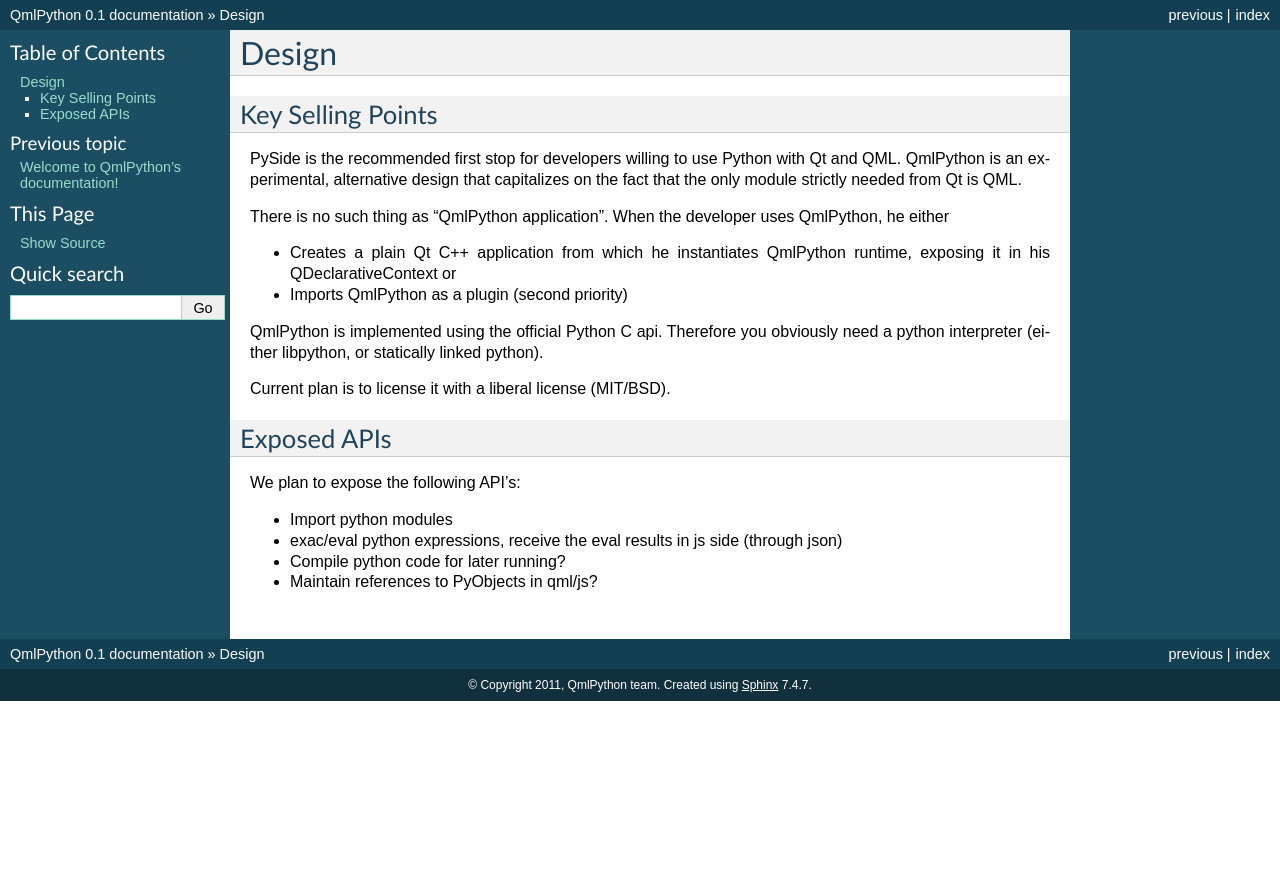
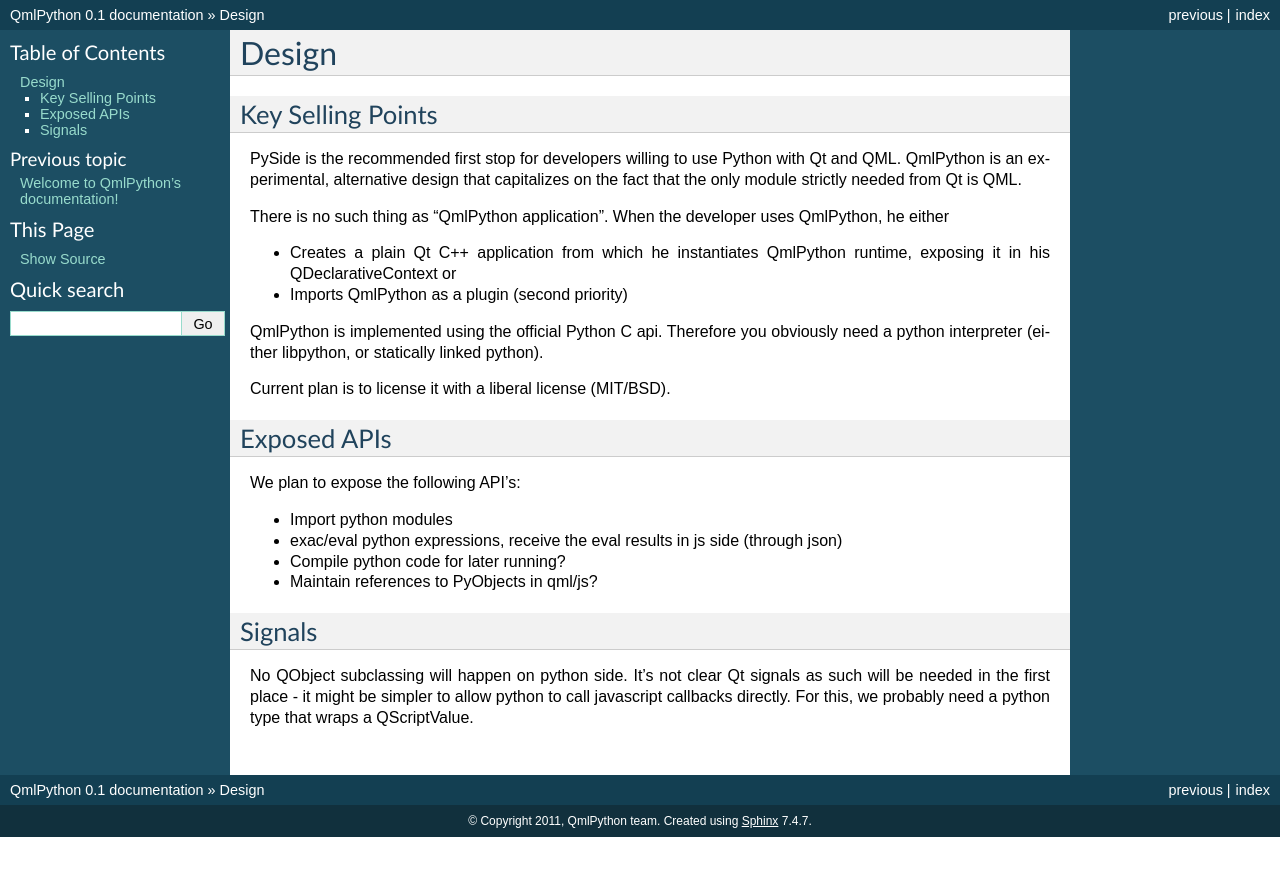
Before and after one commit to qmlpython/QmlPython, a Sphinx documentation site: the page built from doc/design.txt, in a window 1280 px wide. Shown: the top 876 px of the page. Built offline with Sphinx 7.4.7, drawn with Linux system fonts in a browser that asks for light colours.

Commit message:
add note about signals

```diff
--- a/doc/design.txt
+++ b/doc/design.txt
@@ -35,3 +35,11 @@
 * Compile python code for later running?
 
 * Maintain references to PyObjects in qml/js?
+
+Signals
++++++++
+
+No QObject subclassing will happen on python side. It's not clear Qt signals as
+such will be needed in the first place - it might be simpler to allow python to
+call javascript callbacks directly. For this, we probably need a python type that wraps
+a QScriptValue.
```
